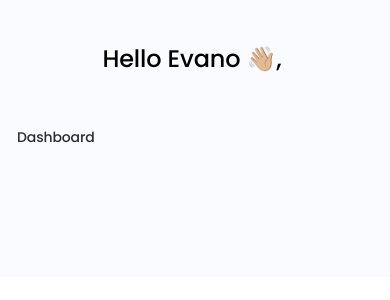
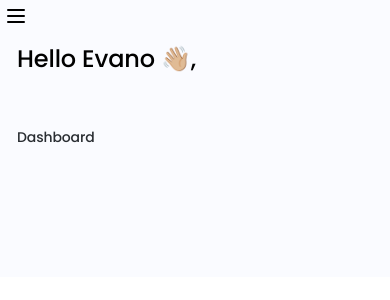
Before and after one commit to MaksVibe/crm-app, a React (Create React App) app: page /dashboard in a window 390 px wide. Shown: the top 300 px of the page. Built offline with nearby package versions, Linux system fonts and the light colour scheme.

Commit message:
feature: add mobile menu

```diff
--- a/src/common/Icon/Icon.tsx
+++ b/src/common/Icon/Icon.tsx
@@ -7,6 +7,8 @@ import { ReactComponent as IncomeIcon } from "./icons/income-icon-min.svg";
 import { ReactComponent as PaginationArrowIcon } from "./icons/pag-arrow-icon.svg";
 import { ReactComponent as ProductIcon } from "./icons/product-icon-min.svg";
 import { ReactComponent as PromoteIcon } from "./icons/promote-icon-min.svg";
+import { ReactComponent as CloseIcon } from "./icons/close-icon.svg";
+import { ReactComponent as BurgerMenuIcon } from "./icons/burger-menu-icon.svg";
 import "./Icon.scss";
 
 const sprite = {
@@ -18,6 +20,8 @@ const sprite = {
   pagArrow: <PaginationArrowIcon />,
   product: <ProductIcon />,
   promote: <PromoteIcon />,
+  close: <CloseIcon />,
+  butgerMenu: <BurgerMenuIcon />,
 };
 
 interface Props extends React.SVGAttributes<SVGElement> {
--- a/src/components/Layout/Layout.scss
+++ b/src/components/Layout/Layout.scss
@@ -12,15 +12,11 @@
     &--heading {
       font-size: 24px;
       margin-bottom: 51px;
-      text-align: center;
       color: $heading-color;
     }
 
     @media screen and (min-width: 768px) {
       padding: 41px 47px 129px 35px;
-      &--heading {
-        text-align: left;
-      }
     }
 
     @media screen and (min-width: 1280px) {
--- a/src/components/Layout/Layout.tsx
+++ b/src/components/Layout/Layout.tsx
@@ -1,4 +1,5 @@
 import * as React from "react";
+import MobileMenu from "../MobileMenu/MobileMenu";
 import SideMenu from "../SideMenu/SideMenu";
 import "./Layout.scss";
 
@@ -14,6 +15,7 @@ export default function Layout({ children }: LayoutProps) {
         <p className="layout__page--heading">Hello Evano 👋🏼,</p>
         {children}
       </main>
+      {window && window.innerWidth < 768 && <MobileMenu />}
     </div>
   );
 }
--- /dev/null
+++ b/src/components/MobileMenu/MobileMenu.scss
@@ -0,0 +1,22 @@
+@use "../../styles/variables.scss" as *;
+
+.backdrop {
+  width: 100%;
+  height: 100%;
+  position: fixed;
+  left: 0;
+  top: 0;
+  z-index: 9999;
+  background-color: $bg-color;
+  padding: 14px;
+  padding-top: 30px;
+}
+
+.button {
+  position: fixed;
+  left: 4px;
+  top: 4px;
+  border: none;
+  background-color: transparent;
+  padding: 0;
+}
--- /dev/null
+++ b/src/components/MobileMenu/MobileMenu.tsx
@@ -0,0 +1,22 @@
+import * as React from "react";
+import Icon from "src/common/Icon/Icon";
+import Navigation from "../Navigation/Navigation";
+import "./MobileMenu.scss";
+
+export default function MobileMenu() {
+  const [isOpen, setIsOpen] = React.useState(false);
+  const toggleMenu = () => (isOpen ? setIsOpen(false) : setIsOpen(true));
+
+  return isOpen ? (
+    <div className="backdrop">
+      <button type="button" onClick={toggleMenu} className="button">
+        <Icon icon="close" />
+      </button>
+      <Navigation menuCollapsed={false} />
+    </div>
+  ) : (
+    <button type="button" className="button" onClick={toggleMenu}>
+      <Icon icon="butgerMenu" />
+    </button>
+  );
+}
--- a/src/components/Pagination/Pagination.scss
+++ b/src/components/Pagination/Pagination.scss
@@ -3,6 +3,7 @@
 .pagination {
   display: flex;
   align-items: center;
+  flex-wrap: wrap;
   gap: 12px;
   font-size: 12px;
   line-height: 1;
```
Also changed, not shown: src/common/Icon/icons/burger-menu-icon.svg (added), src/common/Icon/icons/close-icon.svg (added), 26 other files (tests, documents, lock files or other folders).
